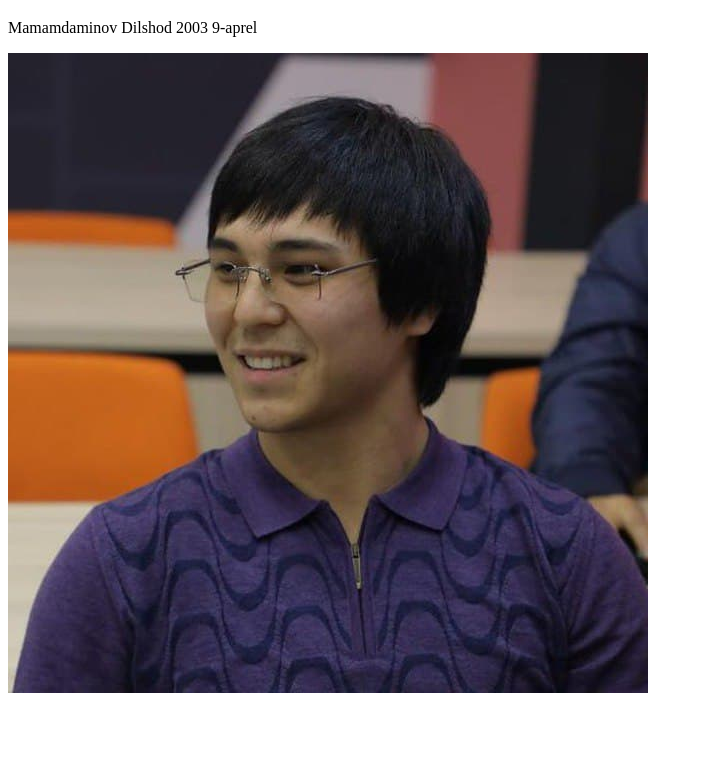
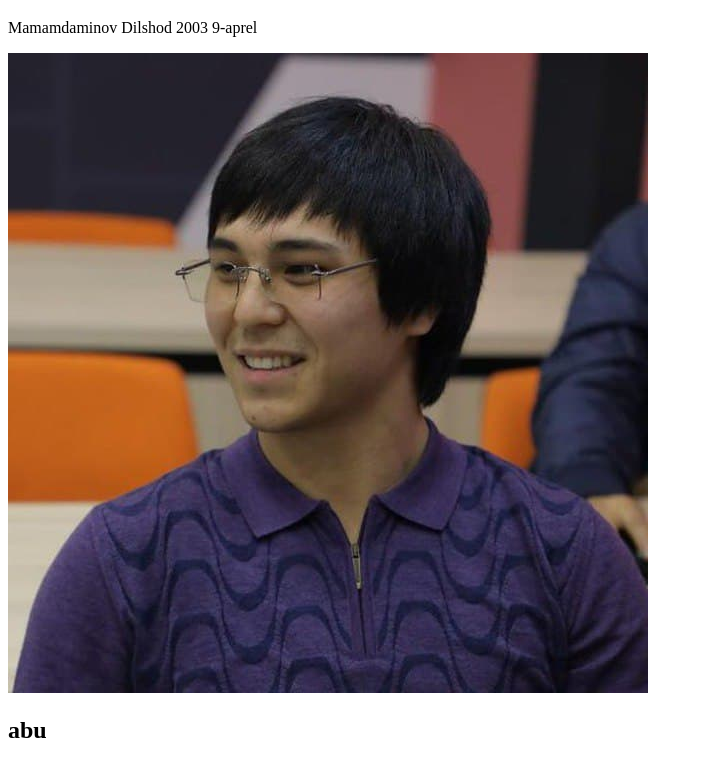
Before and after one commit to Mamadaminov-D/My-firts-project, a plain HTML site: page index.html in a window 1280 px wide. Shown: the part 61-825 px from the top of the page, without its empty margins (0-703 px from the left). Before the commit the page ends 800 px from the top, so only its background shows below. Drawn offline with Linux system fonts and the light colour scheme.

Commit message:
i add h2 to abu

```diff
--- a/index.html
+++ b/index.html
@@ -13,5 +13,7 @@
 
     <img src="ddm.jpg" alt="ddm">
 
+    <h2>abu</h2>
+
 </body>
 </html>
```
